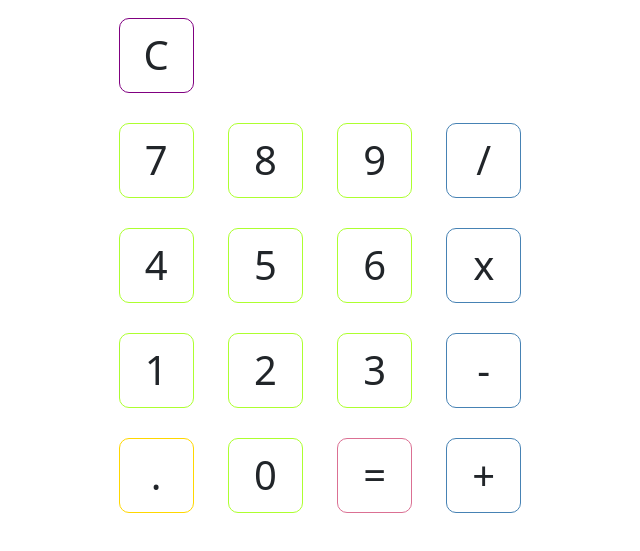
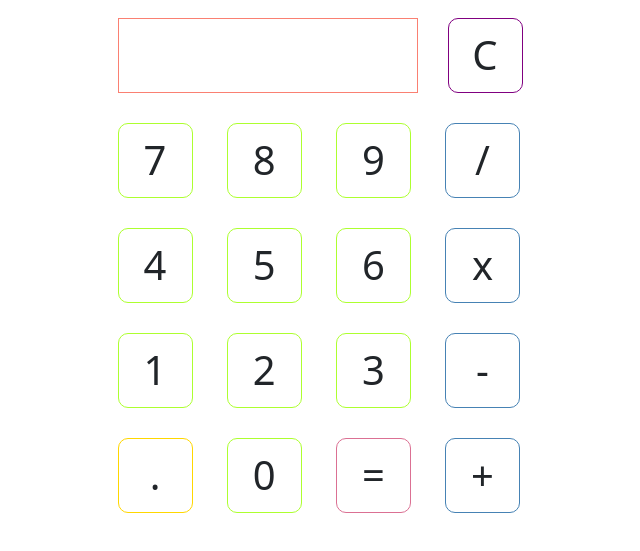
Before and after one commit to debdevs/odin-project-calculator, a plain HTML site: page index.html in a window 1280 px wide. Shown: the part 163-714 px from the top of the page, without its empty margins (320-960 px from the left). Drawn offline with nearby package versions, Linux system fonts and the light colour scheme.

Commit message:
add screen html and css
added screen child elements and corresponding css for styling

```diff
--- a/index.html
+++ b/index.html
@@ -11,7 +11,10 @@
         <h1>Calculator</h1>
         <div class = "calculator">
             <div class = "first-row">
-                <div class = "screen"></div>
+                <div class = "screen">
+                    <previous></previous>
+                    <current></current>
+                </div>
                 <button class = "btn clear">C</button>
             </div>
             <div class="other-rows">
--- a/styles.css
+++ b/styles.css
@@ -53,3 +53,28 @@ body{
 .clear:hover{
     background-color: rgb(190, 38, 250);
 }
+.first-row{
+    display: flex;
+    flex-direction: row;
+    align-items: center;
+    justify-content: center;
+
+}
+.screen{
+    width:300px;
+    border: 1px solid salmon;
+    height: 75px;
+    margin: 15px;
+    display: flex;
+    flex-direction: column;
+    justify-content: flex-end;
+    align-items: flex-end;
+}
+
+.previous{
+    font-size: 20px;
+}
+
+.current {
+    font-size: 30px;
+}
```
